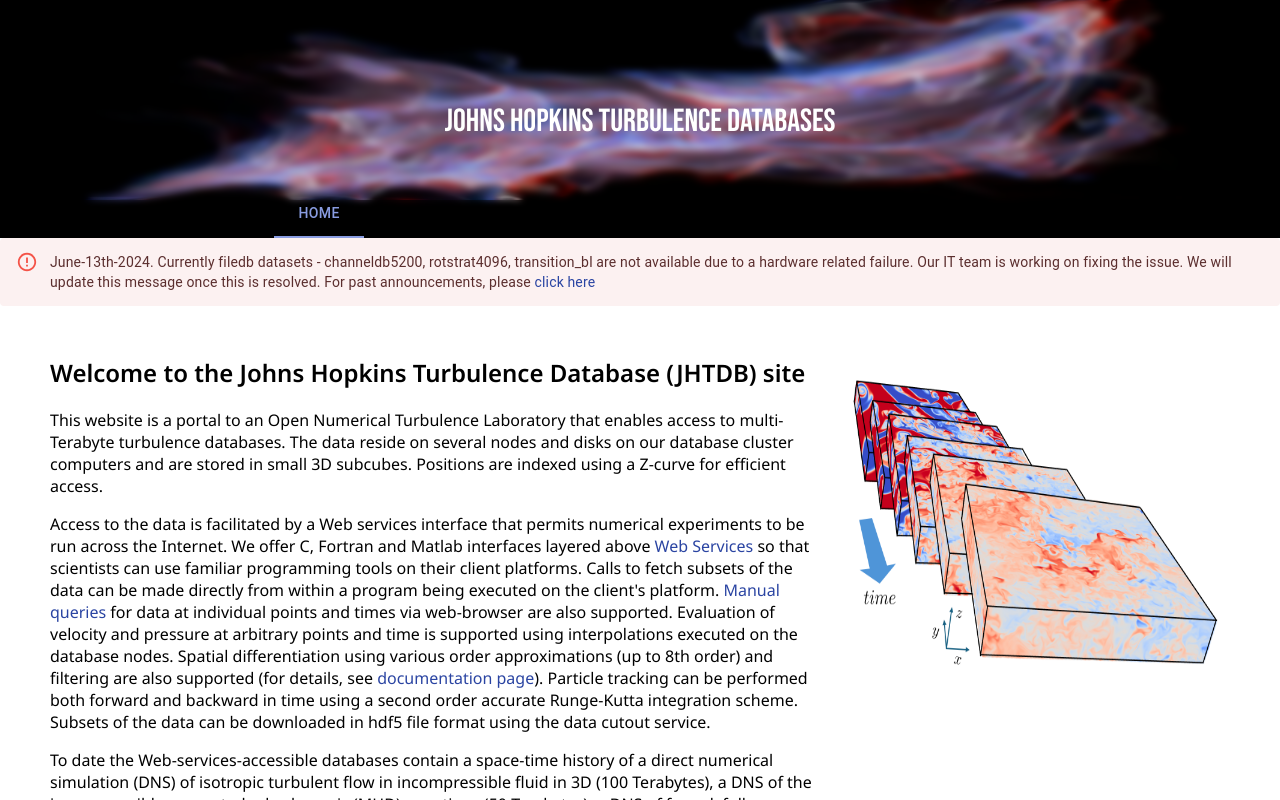
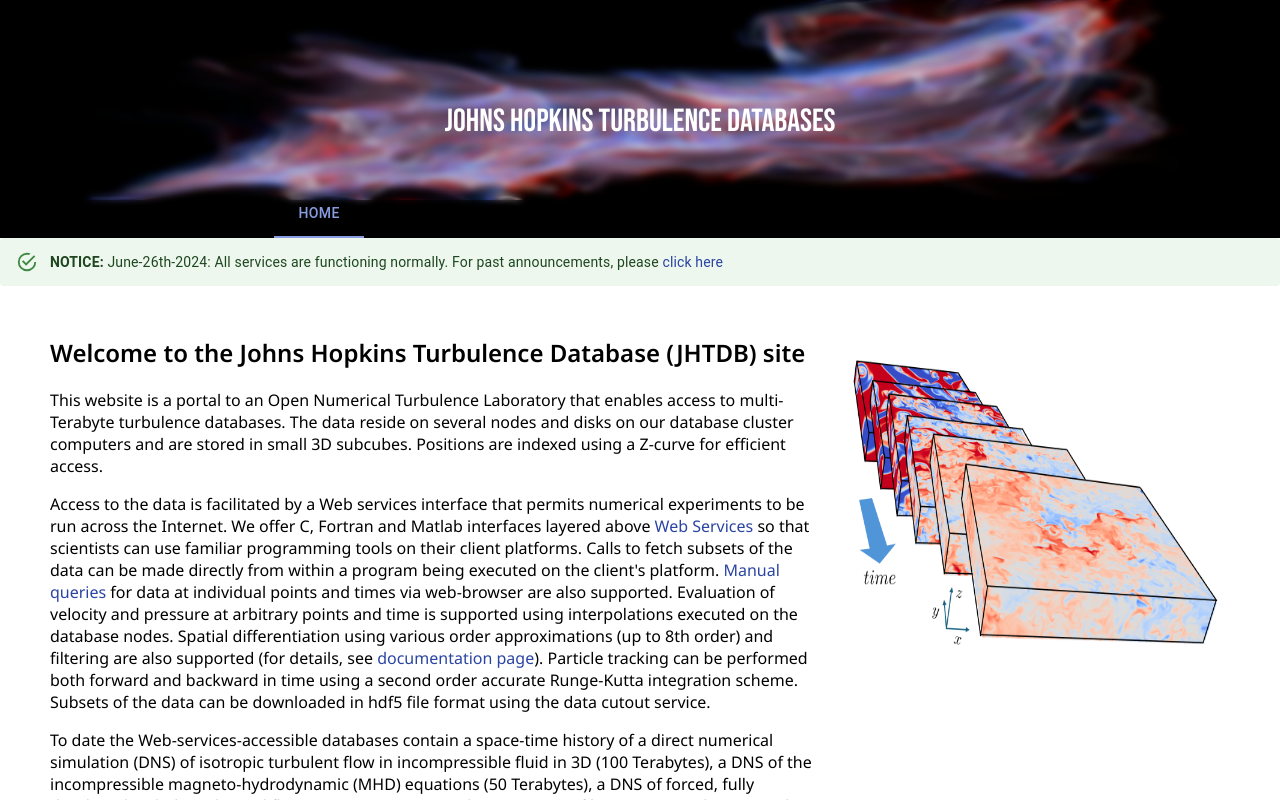
Before and after one commit to sciserver/turbulence-web, a Next.js app: page / in a window 1280 px wide. Shown: the top 800 px of the page. Built offline with nearby package versions, Linux system fonts and the light colour scheme.

Commit message:
Updated alert message to reflect official site

```diff
--- a/components/common/layout.tsx
+++ b/components/common/layout.tsx
@@ -26,10 +26,8 @@
     <Styled>
       <Banner />
       <TabMenu />
-      <Alert severity="error">
-        June-13th-2024. Currently filedb datasets - channeldb5200, rotstrat4096, transition_bl are not available due to
-        a hardware related failure. Our IT team is working on fixing the issue. We will update this message once this
-        is resolved. For past announcements, please <Link href="https://turbulence.pha.jhu.edu/announcements.aspx">click here</Link>
+      <Alert severity="success">
+        <strong>NOTICE:</strong> June-26th-2024: All services are functioning normally. For past announcements, please <Link href="https://turbulence.pha.jhu.edu/announcements.aspx">click here</Link>
       </Alert>
       <main>{children}</main>
       <Footer />
```
